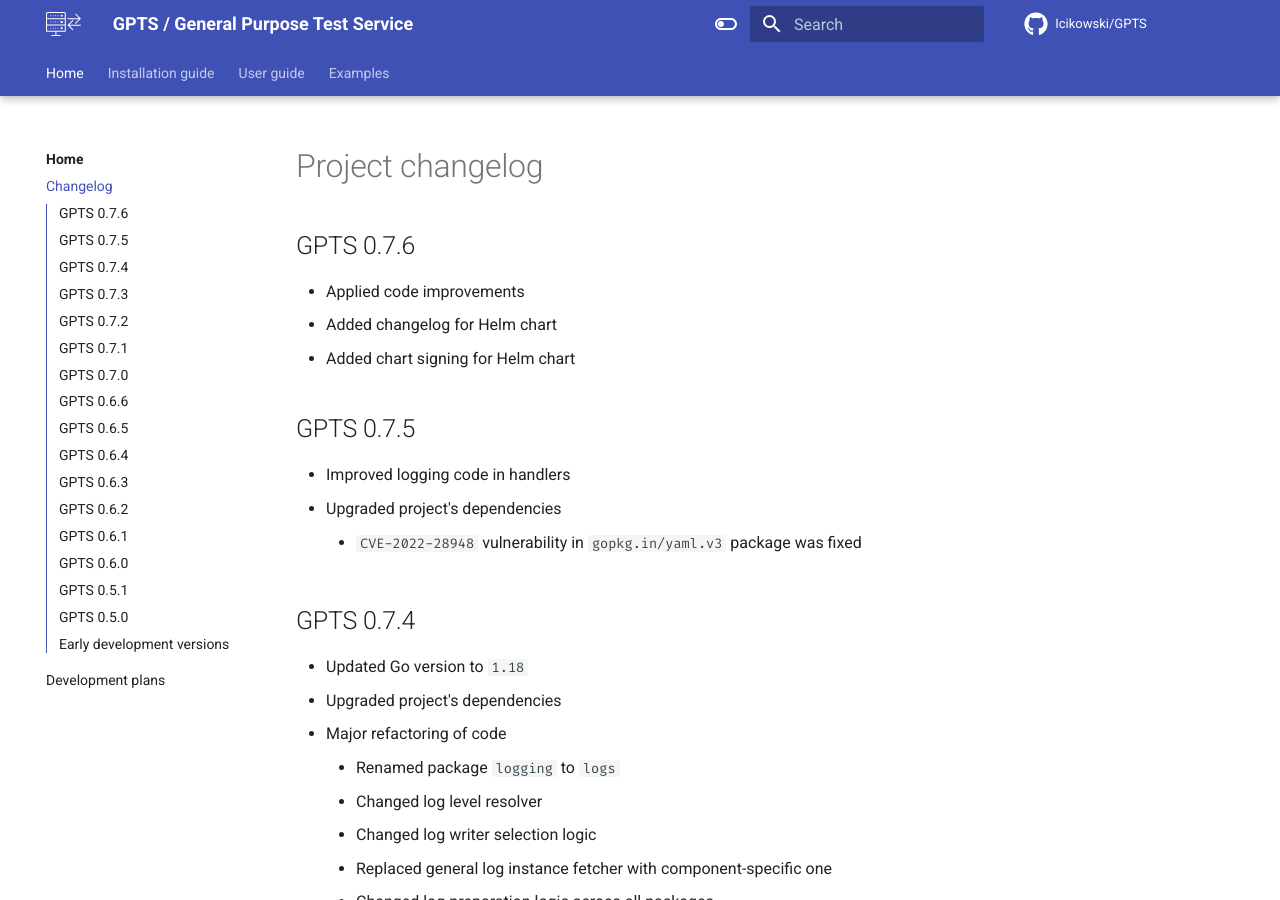
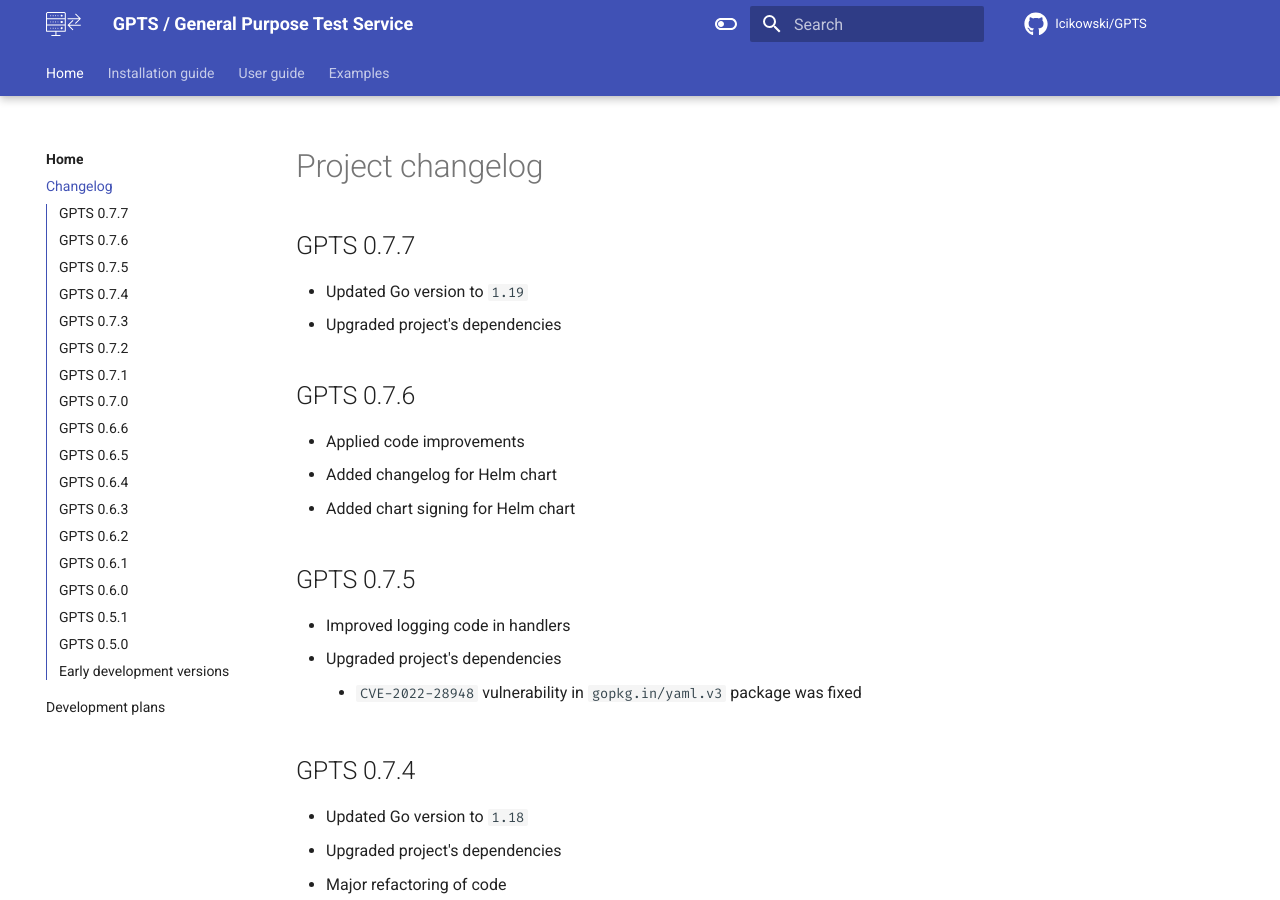
Before and after one commit to Icikowski/GPTS, an MkDocs documentation site: the page built from docs/changelog.md, in a window 1280 px wide and 900 px high. Built offline with MkDocs 1.6.1 and Material for MkDocs 9.7.7, drawn with Linux system fonts in a browser that asks for light colours; comment, search, counter and statistics services are not loaded.

Commit message:
[Docs] Update documentation for GPTS 0.7.7

```diff
--- a/docs/changelog.md
+++ b/docs/changelog.md
@@ -3,6 +3,11 @@ title: Changelog
 ---
 
 # Project changelog
+
+## GPTS 0.7.7
+
+- Updated Go version to `1.19`
+- Upgraded project's dependencies
 
 ## GPTS 0.7.6
 
```
Also changed, not shown: docs/installation/executables.md (+1 -1 lines).
